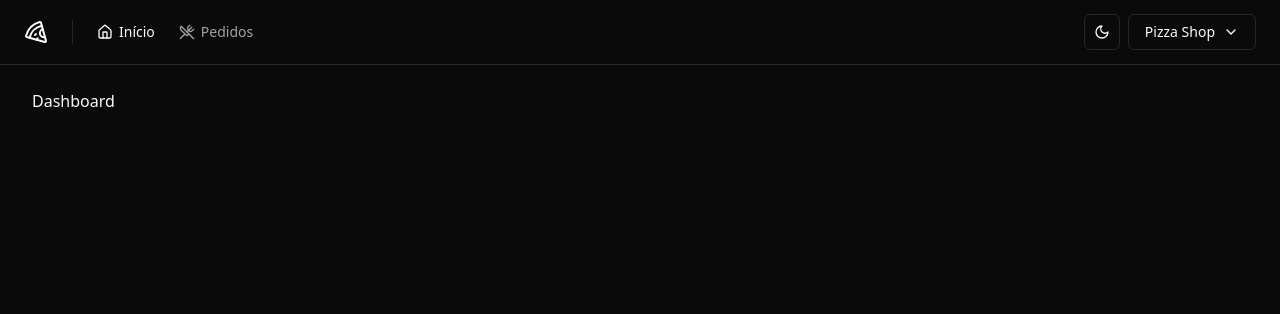
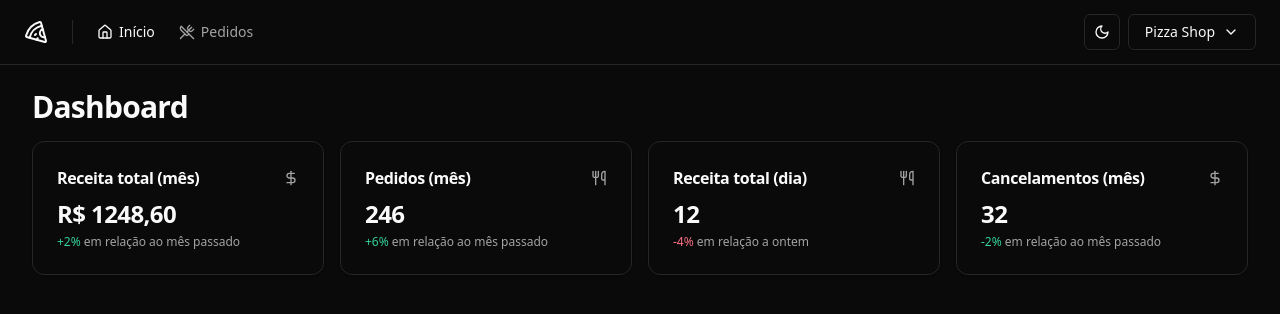
Before and after one commit to guivalencia/pizzashop-web, a React (Vite) app: page / in a window 1280 px wide. Shown: the top 314 px of the page. Built offline with nearby package versions, Linux system fonts and the light colour scheme.

Commit message:
dashboard parcial

```diff
--- /dev/null
+++ b/src/components/ui/card.tsx
@@ -0,0 +1,76 @@
+import * as React from "react"
+
+import { cn } from "@/lib/utils"
+
+const Card = React.forwardRef<
+  HTMLDivElement,
+  React.HTMLAttributes<HTMLDivElement>
+>(({ className, ...props }, ref) => (
+  <div
+    ref={ref}
+    className={cn(
+      "rounded-xl border bg-card text-card-foreground shadow",
+      className
+    )}
+    {...props}
+  />
+))
+Card.displayName = "Card"
+
+const CardHeader = React.forwardRef<
+  HTMLDivElement,
+  React.HTMLAttributes<HTMLDivElement>
+>(({ className, ...props }, ref) => (
+  <div
+    ref={ref}
+    className={cn("flex flex-col space-y-1.5 p-6", className)}
+    {...props}
+  />
+))
+CardHeader.displayName = "CardHeader"
+
+const CardTitle = React.forwardRef<
+  HTMLDivElement,
+  React.HTMLAttributes<HTMLDivElement>
+>(({ className, ...props }, ref) => (
+  <div
+    ref={ref}
+    className={cn("font-semibold leading-none tracking-tight", className)}
+    {...props}
+  />
+))
+CardTitle.displayName = "CardTitle"
+
+const CardDescription = React.forwardRef<
+  HTMLDivElement,
+  React.HTMLAttributes<HTMLDivElement>
+>(({ className, ...props }, ref) => (
+  <div
+    ref={ref}
+    className={cn("text-sm text-muted-foreground", className)}
+    {...props}
+  />
+))
+CardDescription.displayName = "CardDescription"
+
+const CardContent = React.forwardRef<
+  HTMLDivElement,
+  React.HTMLAttributes<HTMLDivElement>
+>(({ className, ...props }, ref) => (
+  <div ref={ref} className={cn("p-6 pt-0", className)} {...props} />
+))
+CardContent.displayName = "CardContent"
+
+const CardFooter = React.forwardRef<
+  HTMLDivElement,
+  React.HTMLAttributes<HTMLDivElement>
+>(({ className, ...props }, ref) => (
+  <div
+    ref={ref}
+    className={cn("flex items-center p-6 pt-0", className)}
+    {...props}
+  />
+))
+CardFooter.displayName = "CardFooter"
+
+export { Card, CardHeader, CardFooter, CardTitle, CardDescription, CardContent }
--- a/src/pages/app/dashboard.tsx
+++ /dev/null
@@ -1,10 +0,0 @@
-import { Helmet } from "react-helmet-async";
-
-export function Dashboard() {
-    return (
-        <>
-            <Helmet title="Dashboard" />
-            <h1>Dashboard</h1>
-        </>
-    )
-}
--- /dev/null
+++ b/src/pages/app/dashboard/dashboard.tsx
@@ -0,0 +1,23 @@
+import { Helmet } from "react-helmet-async";
+import { MonthRevenueCard } from "./month-revenue-card";
+import { MonthOrdersAmountCard } from "./month-orders-amount-card";
+import { DayOrdersAmountCard } from "./day-orders-amount-card";
+import { MonthCanceledOrdersAmountCard } from "./month-canceled-amount-card";
+
+export function Dashboard() {
+    return (
+        <>
+            <Helmet title="Dashboard" />
+            <div className="flex flex-col gap-4">
+                <h1 className="text-3xl font-bold tracking-tight">Dashboard</h1>
+
+                <div className="grid grid-cols-4 gap-4">
+                    <MonthRevenueCard />
+                    <MonthOrdersAmountCard />
+                    <DayOrdersAmountCard />
+                    <MonthCanceledOrdersAmountCard />
+                </div>
+            </div>
+        </>
+    )
+}
--- /dev/null
+++ b/src/pages/app/dashboard/day-orders-amount-card.tsx
@@ -0,0 +1,26 @@
+import { Card, CardContent, CardHeader, CardTitle } from "@/components/ui/card";
+import { Utensils } from "lucide-react";
+
+export function DayOrdersAmountCard() {
+  return (
+    <Card>
+      <CardHeader className="flex-row items-center justify-between space-y-0 pb-2">
+        <CardTitle className="text-base font-semibold">
+          Receita total (dia)
+        </CardTitle>
+        <Utensils className="h-4 w-4 text-muted-foreground" />
+      </CardHeader>
+      <CardContent className="space-y-1">
+        <span className="text-2xl font-bold tracking-tight">
+          12
+        </span>
+        <p className="text-xs text-muted-foreground">
+          <span className="text-rose-500 dark:text-rose-400">
+            -4%
+          </span>{' '}
+          em relação a ontem
+        </p>
+      </CardContent>
+    </Card>
+  )
+}
--- /dev/null
+++ b/src/pages/app/dashboard/month-canceled-amount-card.tsx
@@ -0,0 +1,26 @@
+import { Card, CardContent, CardHeader, CardTitle } from "@/components/ui/card";
+import { DollarSign } from "lucide-react";
+
+export function MonthCanceledOrdersAmountCard() {
+  return (
+    <Card>
+      <CardHeader className="flex-row items-center justify-between space-y-0 pb-2">
+        <CardTitle className="text-base font-semibold">
+          Cancelamentos (mês)
+        </CardTitle>
+        <DollarSign className="h-4 w-4 text-muted-foreground" />
+      </CardHeader>
+      <CardContent className="space-y-1">
+        <span className="text-2xl font-bold tracking-tight">
+          32
+        </span>
+        <p className="text-xs text-muted-foreground">
+          <span className="text-emerald-500 dark:text-emerald-400">
+            -2%
+          </span>{' '}
+          em relação ao mês passado
+        </p>
+      </CardContent>
+    </Card>
+  )
+}
--- /dev/null
+++ b/src/pages/app/dashboard/month-orders-amount-card.tsx
@@ -0,0 +1,26 @@
+import { Card, CardContent, CardHeader, CardTitle } from "@/components/ui/card";
+import { Utensils } from "lucide-react";
+
+export function MonthOrdersAmountCard() {
+  return (
+    <Card>
+      <CardHeader className="flex-row items-center justify-between space-y-0 pb-2">
+        <CardTitle className="text-base font-semibold">
+          Pedidos (mês)
+        </CardTitle>
+        <Utensils className="h-4 w-4 text-muted-foreground" />
+      </CardHeader>
+      <CardContent className="space-y-1">
+        <span className="text-2xl font-bold tracking-tight">
+          246
+        </span>
+        <p className="text-xs text-muted-foreground">
+          <span className="text-emerald-500 dark:text-emerald-400">
+            +6%
+          </span>{' '}
+          em relação ao mês passado
+        </p>
+      </CardContent>
+    </Card>
+  )
+}
--- /dev/null
+++ b/src/pages/app/dashboard/month-revenue-card.tsx
@@ -0,0 +1,26 @@
+import { Card, CardContent, CardHeader, CardTitle } from "@/components/ui/card";
+import { DollarSign } from "lucide-react";
+
+export function MonthRevenueCard() {
+  return (
+    <Card>
+      <CardHeader className="flex-row items-center justify-between space-y-0 pb-2">
+        <CardTitle className="text-base font-semibold">
+          Receita total (mês)
+        </CardTitle>
+        <DollarSign className="h-4 w-4 text-muted-foreground" />
+      </CardHeader>
+      <CardContent className="space-y-1">
+        <span className="text-2xl font-bold tracking-tight">
+          R$ 1248,60
+        </span>
+        <p className="text-xs text-muted-foreground">
+          <span className="text-emerald-500 dark:text-emerald-400">
+            +2%
+          </span>{' '}
+          em relação ao mês passado
+        </p>
+      </CardContent>
+    </Card>
+  )
+}
--- a/src/routes.tsx
+++ b/src/routes.tsx
@@ -1,5 +1,5 @@
 import { createBrowserRouter } from "react-router-dom";
-import { Dashboard } from "./pages/app/dashboard";
+import { Dashboard } from "./pages/app/dashboard/dashboard";
 import { SigIn } from "./pages/auth/sign-in";
 import { AppLayout } from "./pages/_layouts/app";
 import { AuthLayout } from "./pages/_layouts/auth";
```
